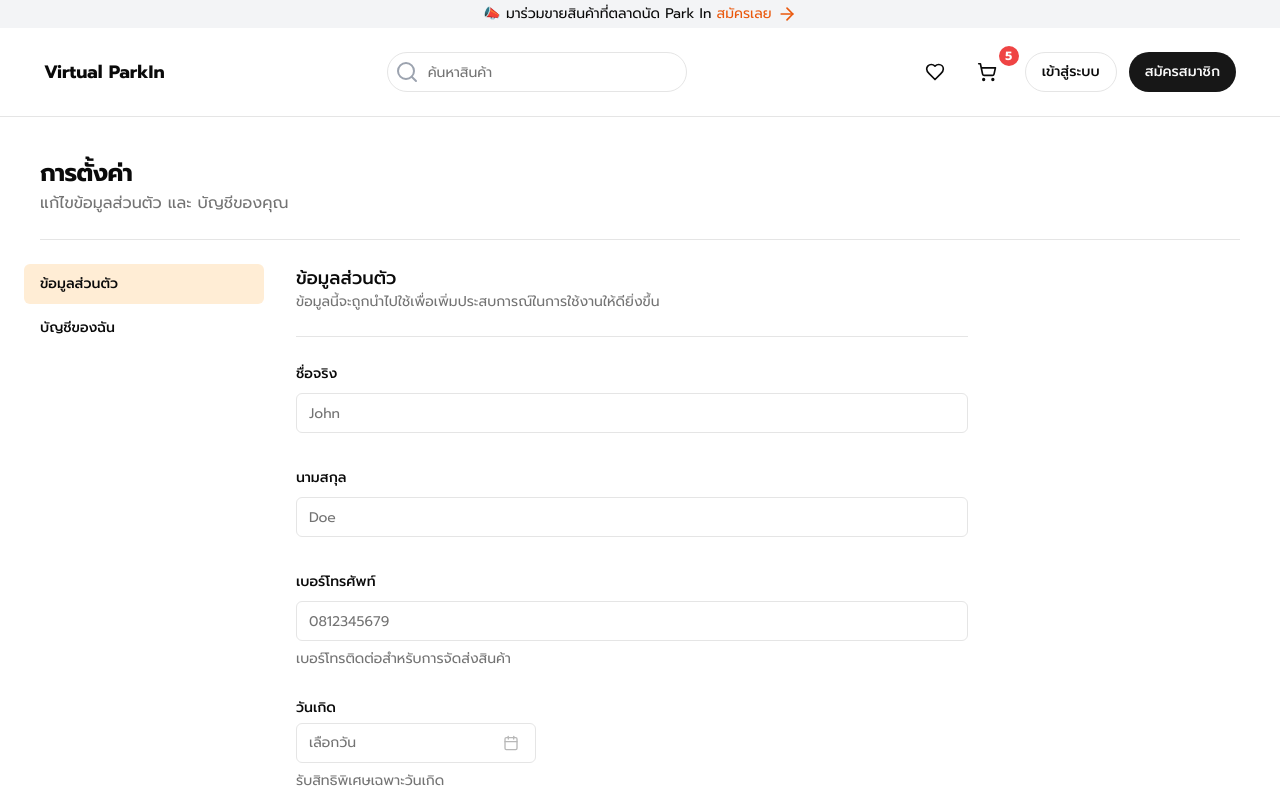
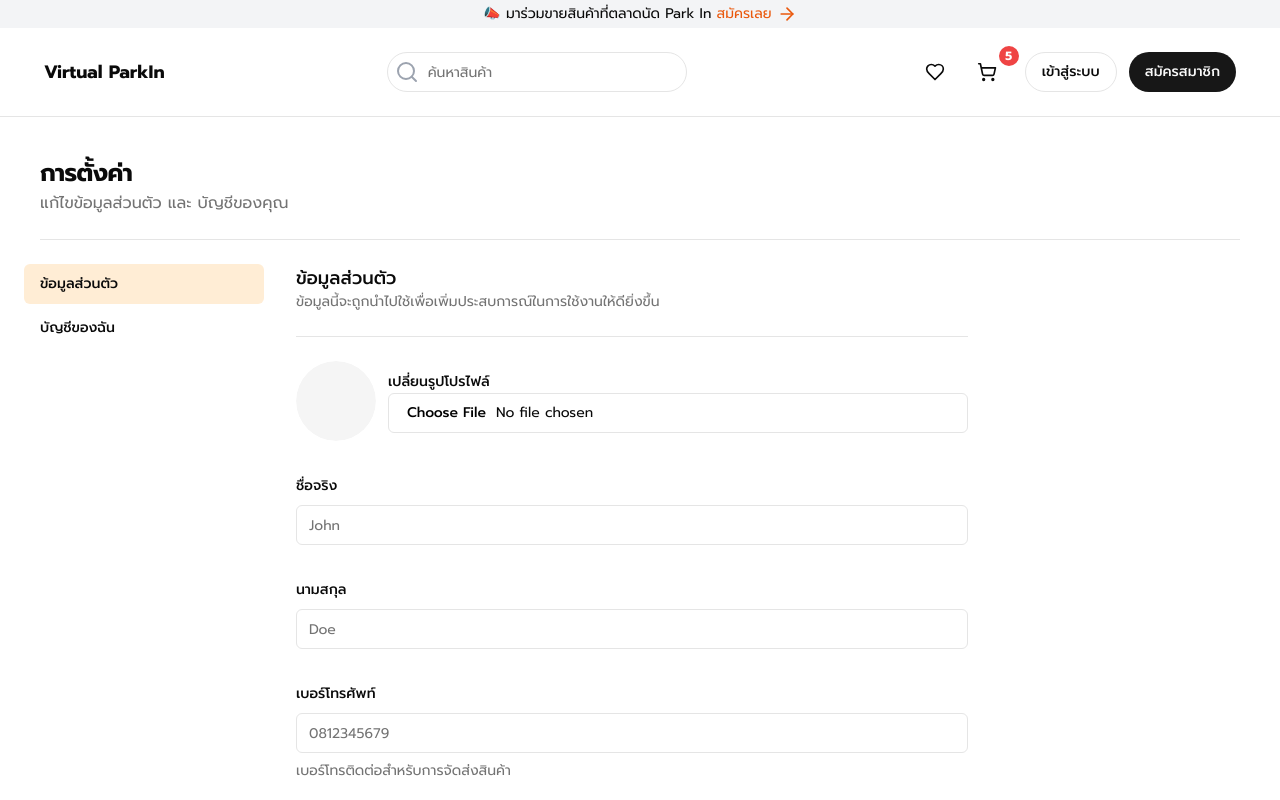
Before and after one commit to Qu1etboy/virtual-parkin-market, a Next.js app: page /settings in a window 1280 px wide. Shown: the top 800 px of the page. Built offline with nearby package versions, Linux system fonts and the light colour scheme; no server answers.

Commit message:
feat(ui): upload user profile in settings

```diff
--- a/src/app/(web)/(shop)/settings/profile-form.tsx
+++ b/src/app/(web)/(shop)/settings/profile-form.tsx
@@ -33,6 +33,9 @@ import {
 import { Calendar } from "@/components/ui/calendar";
 import { CalendarIcon } from "lucide-react";
 import { format } from "date-fns";
+import { useSession } from "next-auth/react";
+import { Avatar, AvatarFallback, AvatarImage } from "@/components/ui/avatar";
+import { Label } from "@/components/ui/label";
 // import { toast } from "@/components/ui/toast";
 
 const profileFormSchema = z.object({
@@ -82,6 +85,8 @@ export function ProfileForm() {
     mode: "onChange",
   });
 
+  const { data: session } = useSession();
+
   // const { fields, append } = useFieldArray({
   //   name: "urls",
   //   control: form.control,
@@ -102,6 +107,22 @@ export function ProfileForm() {
   return (
     <Form {...form}>
       <form onSubmit={form.handleSubmit(onSubmit)} className="space-y-8">
+        <div className="w-full flex items-center gap-3">
+          <Avatar className="ml-auto w-20 h-20">
+            <AvatarImage
+              src={session?.user.image ?? ""}
+              alt={session?.user.name ?? ""}
+            />
+            <AvatarFallback>
+              {session?.user.name ? session?.user.name[0] : null}
+            </AvatarFallback>
+          </Avatar>
+
+          <div className="w-full">
+            <Label htmlFor="avatar">เปลี่ยนรูปโปรไฟล์</Label>
+            <Input type="file" placeholder="เปลี่ยนรูปโปรไฟล์" />
+          </div>
+        </div>
         <FormField
           control={form.control}
           name="name.first_name"
```
